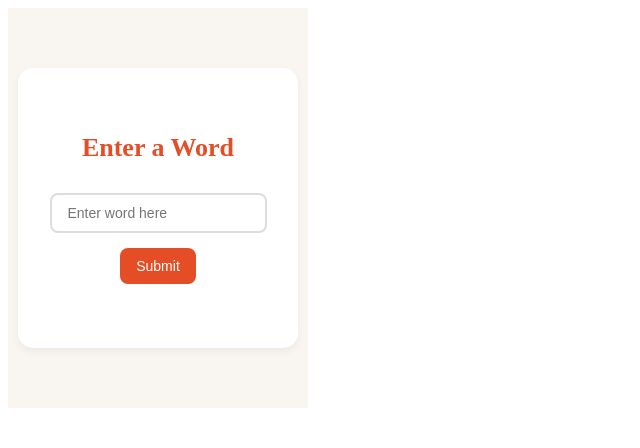
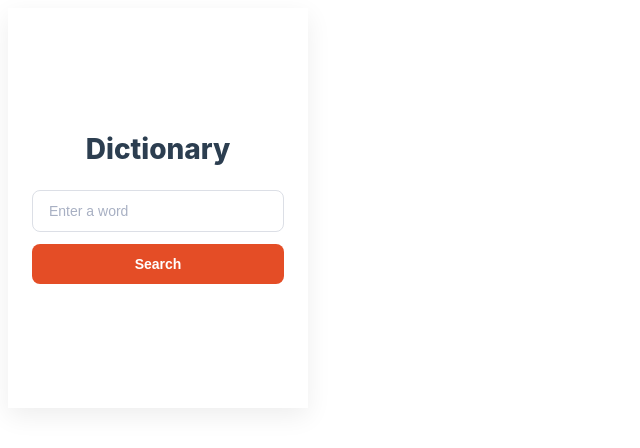
Before and after one commit to ppnavillera/notionary-client, a React (Vite) app: page / in a window 1280 px wide. Shown: the top 448 px of the page, without its empty margins (0-640 px from the left). Built offline with nearby package versions, Linux system fonts and the light colour scheme.

Commit message:
Feat: update word fetching logic to use getDefinition API and enhance UI elements

```diff
--- a/src/App.tsx
+++ b/src/App.tsx
@@ -1,7 +1,8 @@
 import { ChangeEvent, FormEvent, useState } from "react";
 import styled from "styled-components";
-import { getWord } from "./api";
+
 import loadingImage from "./assets/loading.gif";
+import { getDefinition } from "./api";
 
 interface Result {
   word: string;
@@ -11,85 +12,36 @@ interface Result {
   synonyms: string | null;
   antonyms: string | null;
 }
+
 function App() {
   const [loading, setLoading] = useState(false);
   const [value, setValue] = useState("");
   const [result, setResult] = useState<Result | null>();
 
-  // const onClick = async () => {
-  //   try {
-  //     const [tab] = await chrome.tabs.query({
-  //       active: true,
-  //       currentWindow: true,
-  //     });
-
-  //     // // chrome:// URL인지 확인
-  //     // if (!tab.url || tab.url.startsWith("chrome://")) {
-  //     //   console.error("Cannot modify chrome:// pages");
-  //     //   return;
-  //     // }
-
-  //     console.log("Current tab ID:", tab.id);
-  //     await chrome.scripting.executeScript({
-  //       target: { tabId: tab.id! },
-  //       func: function (color) {
-  //         document.body.style.backgroundColor = color;
-  //         console.log("Changing background color to:", color);
-  //       },
-  //       args: [color],
-  //     });
-  //   } catch (error) {
-  //     console.error("Error executing script:", error);
-  //   }
-  // };
-
   const handleChange = (e: ChangeEvent<HTMLInputElement>) => {
     setValue(e.target.value);
-    console.log(value);
   };
 
   const onConfirm = () => {
-    setLoading(false);
+    // 부드러운 전환을 위해 상태 초기화를 약간 지연시킬 수 있지만, 여기서는 즉시 실행합니다.
     setResult(null);
     setValue("");
   };
 
   const onSubmit = async (e: FormEvent<HTMLFormElement>) => {
     e.preventDefault();
+    if (!value.trim()) return; // 빈 값은 제출하지 않도록 방지
     setLoading(true);
     try {
-      const result = await getWord(value);
-      // const result = {
-      //   data: {
-      //     word: "apple",
-      //     definition1: "a round fruvvvvvvvvvvvvvvvvvit",
-      //     definition2: "the tree ",
-      //     example: "He picked an apple from the tree.",
-      //     synonyms: "fruit, pome",
-      //     antonyms: "hello",
-      //   },
-      // };
-      // await new Promise((resolve) => setTimeout(resolve, 2000));
+      const result = await getDefinition(value);
       setResult(result.data);
     } catch (error) {
       console.error("Error fetching word:", error);
+      // 사용자에게 에러 피드백을 주는 UI를 추가할 수도 있습니다.
+      alert("Could not find the definition for that word.");
     } finally {
       setLoading(false);
     }
-  };
-
-  const renderSynonymsAntonyms = (label: string, items: string) => {
-    return items.length < 20 ? (
-      <Row>
-        <Key>{label}:</Key>
-        <Value>{items}</Value> {/* 문자열 그대로 출력 */}
-      </Row>
-    ) : (
-      <LongRow>
-        <Key>{label}:</Key>
-        <Value>{items}</Value> {/* 문자열 그대로 출력 */}
-      </LongRow>
-    );
   };
 
   return (
@@ -97,73 +49,59 @@ function App() {
       <Container>
         {!loading && !result && (
           <InputSection>
-            <Title>Enter a Word</Title>
+            <Title>Dictionary</Title>
             <Form onSubmit={onSubmit}>
               <Input
                 type="text"
                 value={value}
                 onChange={handleChange}
-                placeholder="Enter word here"
+                placeholder="Enter a word"
               />
-              <SubmitButton>Submit</SubmitButton>
+              <SubmitButton type="submit">Search</SubmitButton>
             </Form>
           </InputSection>
         )}
         {loading && (
-          <img src={loadingImage} alt="Loading" style={{ width: "100px" }} />
+          <LoadingContainer>
+            <img src={loadingImage} alt="Loading" style={{ width: "80px" }} />
+          </LoadingContainer>
         )}
         {!loading && result && (
           <ResponseSection>
-            {/* <Title>Notion Dictionary</Title> */}
-            <Definition>Definition</Definition>
+            <Header>
+              <WordTitle>{result.word}</WordTitle>
+            </Header>
             <RowsContainer>
-              <Row>
-                <Key>Word:</Key>
-                <Value>{result.word}</Value>
-              </Row>
-              <Row>
+              <LongRow>
                 <Key>Definition 1:</Key>
                 <Value>{result.definition1}</Value>
-              </Row>
-              <Row>
-                <Key>Definition 2:</Key>
-                <Value>{result.definition2}</Value>
-              </Row>
+              </LongRow>
+              {result.definition2 && (
+                <LongRow>
+                  <Key>Definition 2:</Key>
+                  <Value>{result.definition2}</Value>
+                </LongRow>
+              )}
               <LongRow>
                 <Key>Example:</Key>
                 <Value>{result.example}</Value>
               </LongRow>
-
-              {result.synonyms &&
-                renderSynonymsAntonyms("Synonyms", result.synonyms)}
-              {result.antonyms &&
-                renderSynonymsAntonyms("Antonyms", result.antonyms)}
-              {/* {result.synonyms?.length !== undefined &&
-              result.synonyms.length < 20 ? (
-                <Row>
-                  <Key>Synonyms:</Key>
-                  <Value>{result.synonyms}</Value>
-                </Row>
-              ) : (
+              {result.synonyms && (
                 <LongRow>
                   <Key>Synonyms:</Key>
                   <Value>{result.synonyms}</Value>
                 </LongRow>
               )}
-              {result.antonyms?.length !== undefined &&
-              result.antonyms.length < 20 ? (
-                <Row>
-                  <Key>Antonyms:</Key>
-                  <Value>{result.antonyms}</Value>
-                </Row>
-              ) : (
+              {result.antonyms && (
                 <LongRow>
                   <Key>Antonyms:</Key>
                   <Value>{result.antonyms}</Value>
                 </LongRow>
-              )} */}
+              )}
             </RowsContainer>
-            <ConfirmButton onClick={onConfirm}>Confirm</ConfirmButton>
+            <ButtonContainer>
+              <ConfirmButton onClick={onConfirm}>Search Another</ConfirmButton>
+            </ButtonContainer>
           </ResponseSection>
         )}
       </Container>
@@ -173,18 +111,17 @@ function App() {
 
 export default App;
 
+// --- Styled Components (디자인 개선) ---
+
 const Body = styled.div`
   display: flex;
-  flex-direction: column;
   align-items: center;
   justify-content: center;
-  background-color: #f9f5f0;
-  /* min-width: 50vh;
-height: 100vh; */
-  /* width: 100%; */
+  background-color: #f4f7f9;
   width: 300px;
-  /* height: auto; */
   height: 400px;
+  font-family: "Pretendard", -apple-system, BlinkMacSystemFont, "Segoe UI",
+    Roboto, "Helvetica Neue", Arial, sans-serif;
 `;
 
 const Container = styled.div`
@@ -192,140 +129,154 @@ const Container = styled.div`
   flex-direction: column;
   align-items: center;
   justify-content: center;
-  /* min-width: 200px; */
-  width: 80%;
-  max-width: 600px;
-  /* padding: 40px 50px; */
-  padding: 20px;
+  width: 100%;
+  height: 100%;
+  padding: 24px;
   background-color: white;
-  /* border-radius: 10px;
-box-shadow: 0px 1px 5px 0 rgba(0, 0, 0, 0.5); */
-  border-radius: 15px;
-  box-shadow: 0px 4px 8px rgba(0, 0, 0, 0.05);
+  box-shadow: 0px 8px 24px rgba(0, 0, 0, 0.07);
+  box-sizing: border-box;
 `;
 
 const InputSection = styled.div`
-  gap: 30px;
   display: flex;
   flex-direction: column;
   align-items: center;
   justify-content: center;
-  padding: 20px 5px;
   width: 100%;
-  min-height: 200px;
+  gap: 24px;
 `;
 
-const Title = styled.div`
-  margin: 0px;
-  /* text-align: center; */
-  /* font-size: 32px; */
-  font-size: 26px;
-  color: #e44d26;
-  font-family: "Pretendard";
-  font-weight: 700;
-  /* text-shadow: 1px 1px 1px rgba(185, 176, 176, 0.5); */
+const Title = styled.h1`
+  margin: 0;
+  font-size: 28px;
+  color: #2c3e50;
+  font-weight: 800;
 `;
 
 const Form = styled.form`
   display: flex;
-  justify-content: center;
-  align-items: center;
   flex-direction: column;
-  /* margin-top: 20px; */
-  gap: 15px;
   width: 100%;
+  gap: 12px;
 `;
 
 const Input = styled.input`
-  padding: 10px 16px;
-  /* width: 70%; */
-  /* flex: 0 0 70%; */
-  border: 2px solid #ddd;
+  width: 100%;
+  padding: 12px 16px;
+  border: 1px solid #dcdfe6;
   border-radius: 8px;
   font-size: 14px;
+  box-sizing: border-box;
+  transition: border-color 0.2s ease-in-out, box-shadow 0.2s ease-in-out;
+
+  &::placeholder {
+    color: #a8b0c3;
+  }
+
+  &:focus {
+    outline: none;
+    border-color: #e44d26;
+    box-shadow: 0 0 0 3px rgba(228, 77, 38, 0.1);
+  }
 `;
 
-const SubmitButton = styled.button`
-  background-color: #e44d26;
+const BaseButton = styled.button`
   color: white;
-  padding: 10px 16px;
+  padding: 12px 16px;
   border: none;
   border-radius: 8px;
   cursor: pointer;
   font-size: 14px;
+  font-weight: 600;
+  transition: background-color 0.2s ease-in-out, transform 0.1s ease-in-out;
+
+  &:hover {
+    background-color: #c33d16; /* Darker shade */
+  }
+
+  &:active {
+    transform: scale(0.98);
+  }
 `;
 
-const ConfirmButton = styled.button`
+const SubmitButton = styled(BaseButton)`
+  width: 100%;
   background-color: #e44d26;
-  color: white;
-  padding: 8px 18px;
-  border: none;
-  border-radius: 8px;
-  cursor: pointer;
-  font-size: 12px;
 `;
 
-// const LoadingContainer = styled.div`
-//   display: flex;
-//   justify-content: center;
-//   align-items: center;
-//   height: 100vh;
-//   background-color: rgba(0, 0, 0, 0.5);
-//   width: 100%;
-// `;
+const ConfirmButton = styled(BaseButton)`
+  background-color: #e44d26;
+  padding: 10px 20px;
+`;
+
+const LoadingContainer = styled.div`
+  display: flex;
+  justify-content: center;
+  align-items: center;
+  height: 100%;
+  width: 100%;
+`;
 
 const ResponseSection = styled.div`
-  /* display: none; */
-  /* text-align: left;
-margin-top: 30px; */
-  width: 100%;
   display: flex;
   flex-direction: column;
-  justify-content: center;
-  align-items: start;
+  width: 100%;
+  height: 100%;
+  text-align: left;
 `;
-const Definition = styled.div`
+
+const Header = styled.div`
+  padding-bottom: 12px;
+  border-bottom: 2px solid #f0f2f5;
+  margin-bottom: 16px;
+`;
+
+const WordTitle = styled.h2`
+  margin: 0;
   color: #e44d26;
-  font-size: 22px;
-  font-family: "Pretendard";
+  font-size: 24px;
   font-weight: 700;
-  padding-bottom: 10px;
-  border-bottom: 2px solid #e44d26;
-  width: 100%;
+  text-transform: capitalize;
 `;
 
 const RowsContainer = styled.div`
   display: flex;
   flex-direction: column;
-  gap: 16px;
-  /* gap: 1em; */
-  padding-top: 15px;
-  padding-bottom: 25px;
-  width: 100%;
+  gap: 18px;
+  flex-grow: 1; /* 컨텐츠가 남는 공간을 모두 차지하도록 */
+  overflow-y: auto; /* 내용이 많으면 스크롤 */
+  padding-right: 8px; /* 스크롤바 공간 확보 */
 `;
 
 const Row = styled.div`
   display: flex;
-  /* justify-content: center; */
-  align-items: center;
-  font-family: "Pretendard";
   gap: 8px;
+  font-size: 14px;
 `;
 
 const LongRow = styled(Row)`
   flex-direction: column;
-  gap: 4px;
-  align-items: start;
+  gap: 6px;
+  align-items: flex-start;
 `;
 
 const Key = styled.span`
-  font-size: 14px;
-  font-weight: 700;
-  /* font-weight: bold; */
-  color: #555;
+  font-weight: 600;
+  color: #34495e;
   flex-shrink: 0;
 `;
+
 const Value = styled.span`
-  font-size: 14px;
-  /* font-weight: 400; */
+  color: #555;
+  line-height: 1.6;
+  word-break: break-word; /* 긴 단어가 영역을 벗어나는 것을 방지 */
 `;
+
+const ButtonContainer = styled.div`
+  display: flex;
+  justify-content: flex-end;
+  width: 100%;
+  margin-top: 16px; /* 내용과의 간격 */
+  padding-top: 16px; /* 위쪽 패딩 */
+  border-top: 1px solid #f0f2f5;
+`;
```
